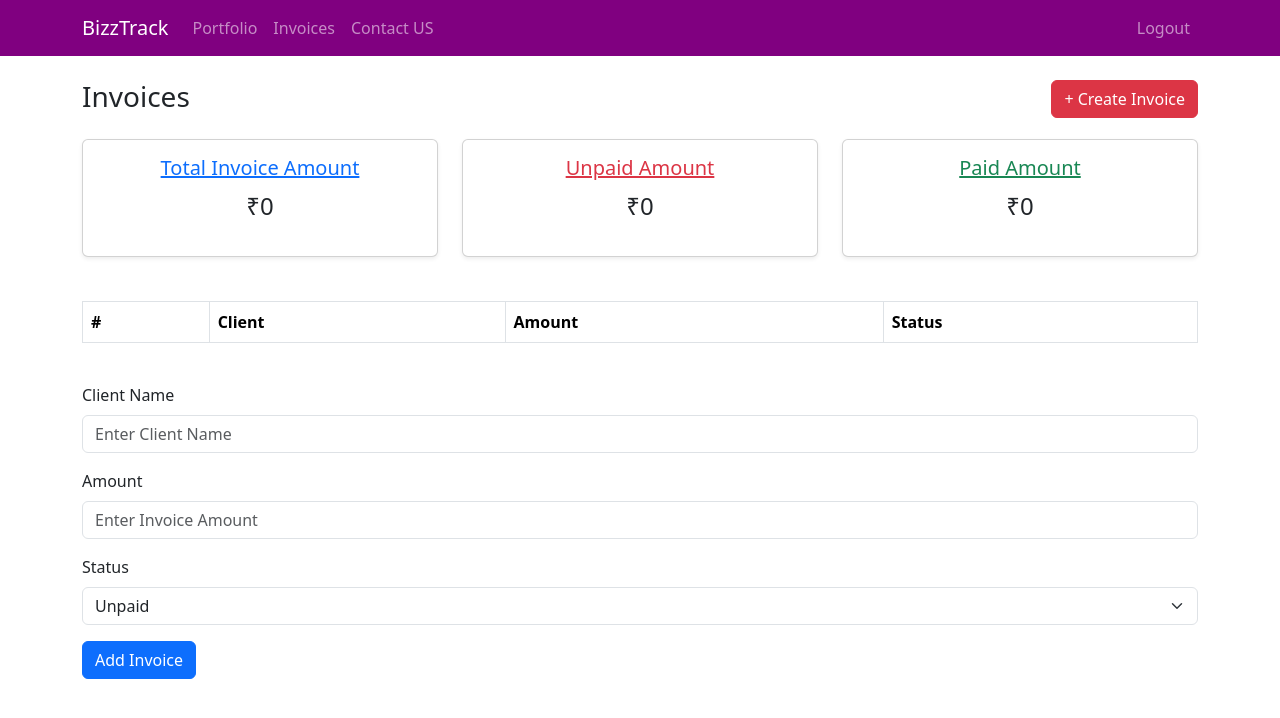
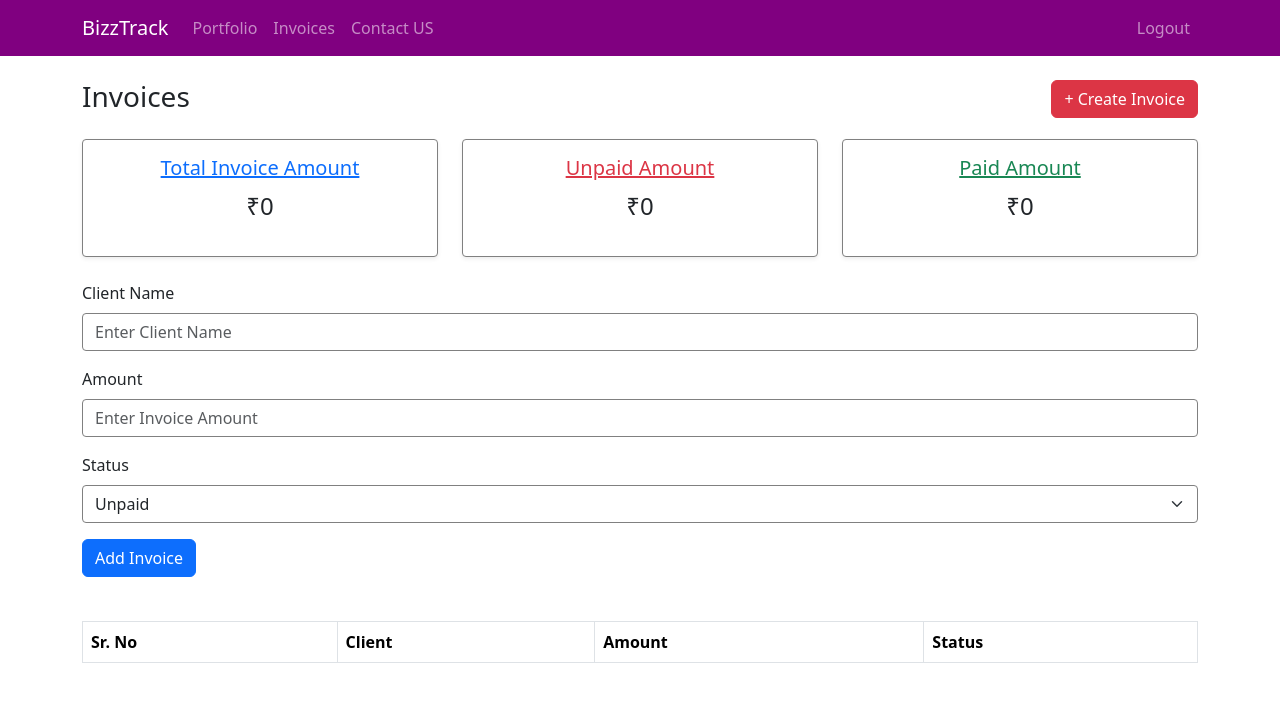
Before and after one commit to Alakh11/BizzTrack, a React (Vite) app: page /dashboard in a window 1280 px wide. Shown: the top 718 px of the page. Built offline with nearby package versions, Linux system fonts and the light colour scheme.

Commit message:
updated ui

```diff
--- a/src/components/Dashboard.jsx
+++ b/src/components/Dashboard.jsx
@@ -38,12 +38,12 @@ const Dashboard = () => {
         <SummaryGraph />
         <Row className="mt-4">
           <Col>
-            <InvoiceList />
+            <InvoiceForm />
           </Col>
         </Row>
         <Row className="mt-4">
           <Col>
-            <InvoiceForm />
+            <InvoiceList />
           </Col>
         </Row>
       </Container>
--- a/src/components/InvoiceForm.jsx
+++ b/src/components/InvoiceForm.jsx
@@ -23,9 +23,14 @@ const InvoiceForm = () => {
       <Form.Group className="mb-3">
         <Form.Label>Client Name</Form.Label>
         <Form.Control
+         style={{
+          border: "1px solid grey",
+          borderRadius:"4px",
+
+        }}
           type="text"
           placeholder="Enter Client Name"
-          className="custom-border" // Apply custom class
+
           {...register("client", { required: true })}
         />
       </Form.Group>
@@ -33,9 +38,14 @@ const InvoiceForm = () => {
       <Form.Group className="mb-3">
         <Form.Label>Amount</Form.Label>
         <Form.Control
+        style={{
+          border: "1px solid grey",
+          borderRadius:"4px",
+
+        }}
           type="number"
           placeholder="Enter Invoice Amount"
-          className="custom-border" // Apply custom class
+
           {...register("amount", { required: true })}
         />
       </Form.Group>
@@ -43,7 +53,9 @@ const InvoiceForm = () => {
       <Form.Group className="mb-3">
         <Form.Label>Status</Form.Label>
         <Form.Select
-          className="custom-border" // Apply custom class
+        style={{
+          border: "1px solid grey",
+          borderRadius:"4px",}}
           {...register("status", { required: true })}
         >
           <option value="unpaid">Unpaid</option>
--- a/src/components/InvoiceList.jsx
+++ b/src/components/InvoiceList.jsx
@@ -9,7 +9,7 @@ const InvoiceList = () => {
     <Table striped bordered hover>
       <thead>
         <tr>
-          <th>#</th>
+          <th>Sr. No</th>
           <th>Client</th>
           <th>Amount</th>
           <th>Status</th>
--- a/src/components/SummaryGraph.jsx
+++ b/src/components/SummaryGraph.jsx
@@ -12,7 +12,9 @@ const SummaryGraph = () => {
   return (
     <Row>
       <Col xs={12} sm={6} md={4}>
-        <Card className="shadow-sm" body>
+        <Card style={{
+          border: "1px solid grey",
+          borderRadius:"4px",}}className="shadow-sm" body>
           <h5 className="text-center text-primary">
             <u>Total Invoice Amount</u>
           </h5>
@@ -22,8 +24,10 @@ const SummaryGraph = () => {
         </Card>
       </Col>
       <Col xs={12} sm={6} md={4}>
-        <Card className="shadow-sm" body>
-          <h5 className="text-center text-danger .b">
+        <Card style={{
+          border: "1px solid grey",
+          borderRadius:"4px",}}className="shadow-sm"body>
+          <h5 className="text-center text-danger ">
             <u>Unpaid Amount</u>
           </h5>
           <p className="text-center" style={{ fontSize: "1.5rem" }}>
@@ -32,7 +36,9 @@ const SummaryGraph = () => {
         </Card>
       </Col>
       <Col xs={12} sm={6} md={4}>
-        <Card className="shadow-sm" body>
+        <Card style={{
+          border: "1px solid grey",
+          borderRadius:"4px",}} className="shadow-sm" body>
           <h5 className="text-center text-success">
             <u>Paid Amount</u>
           </h5>
```
